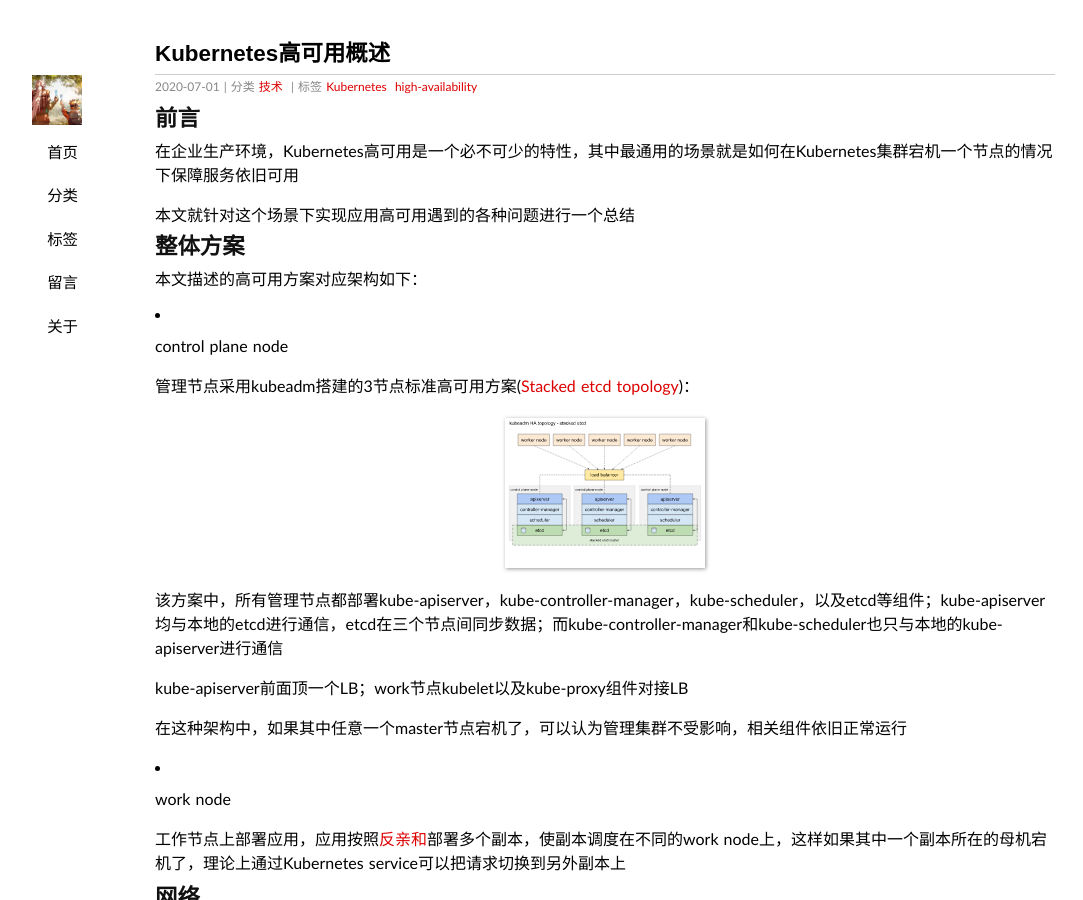
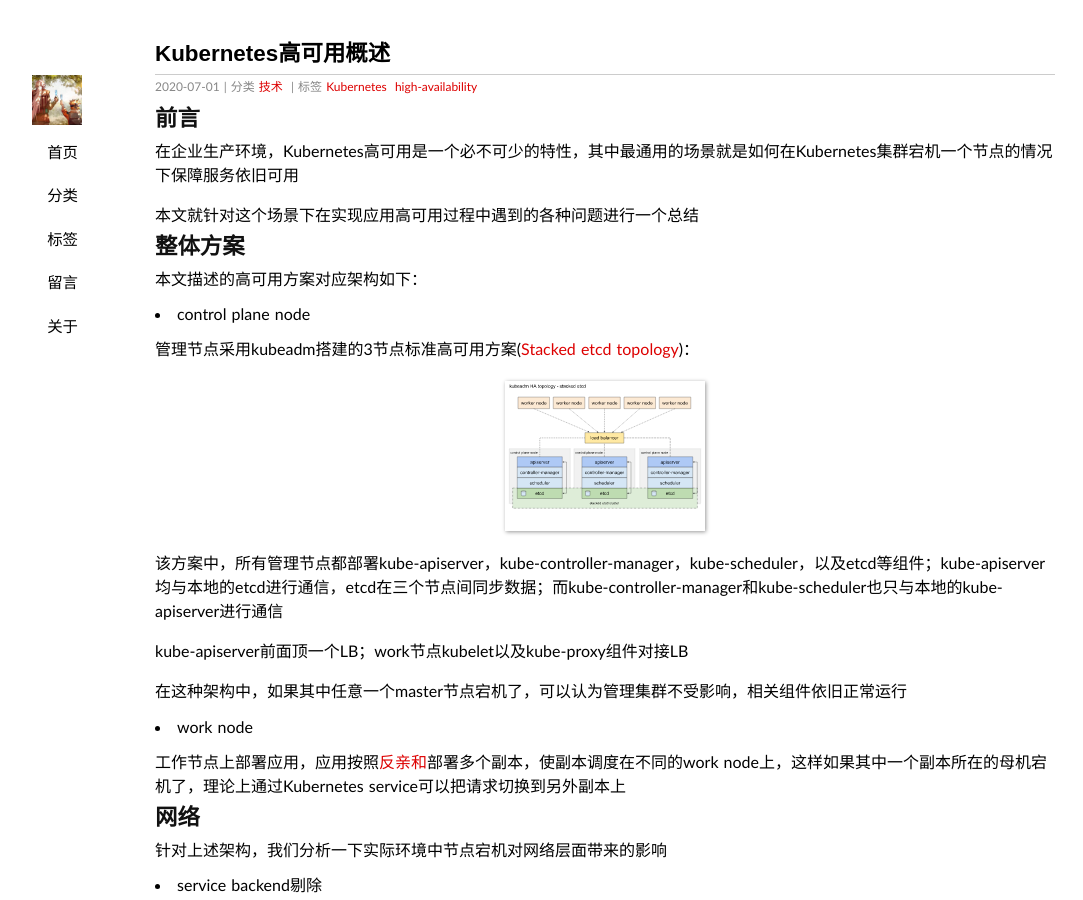
Before and after one commit to duyanghao/duyanghao.github.io, a Jekyll site: the page built from _posts/2020-6-2-kubernetes-ha.md, in a window 1280 px wide and 900 px high. Shown: the whole window, without its empty margins (35-1118 px from the left). Built offline with Jekyll 4.4.1, drawn with Linux system fonts in a browser that asks for light colours; some web fonts are replaced; comment, search, counter and statistics services are not loaded.

Commit message:
add kubernetes-ha
Signed-off-by: duyanghao <1294057873@qq.com>

```diff
--- a/_posts/2020-6-2-kubernetes-ha.md
+++ b/_posts/2020-6-2-kubernetes-ha.md
@@ -11,7 +11,7 @@
 
 在企业生产环境，Kubernetes高可用是一个必不可少的特性，其中最通用的场景就是如何在Kubernetes集群宕机一个节点的情况下保障服务依旧可用
 
-本文就针对这个场景下实现应用高可用遇到的各种问题进行一个总结
+本文就针对这个场景下在实现应用高可用过程中遇到的各种问题进行一个总结
 
 ## 整体方案
 
@@ -19,19 +19,19 @@
 
 * control plane node
 
-  管理节点采用kubeadm搭建的3节点标准高可用方案([Stacked etcd topology](https://kubernetes.io/docs/setup/production-environment/tools/kubeadm/ha-topology/#stacked-etcd-topology))：
+管理节点采用kubeadm搭建的3节点标准高可用方案([Stacked etcd topology](https://kubernetes.io/docs/setup/production-environment/tools/kubeadm/ha-topology/#stacked-etcd-topology))：
 
-  ![](/public/img/kubernetes_ha/kubeadm-ha-stacked-etcd.png)
+![](/public/img/kubernetes_ha/kubeadm-ha-stacked-etcd.png)
 
-  该方案中，所有管理节点都部署kube-apiserver，kube-controller-manager，kube-scheduler，以及etcd等组件；kube-apiserver均与本地的etcd进行通信，etcd在三个节点间同步数据；而kube-controller-manager和kube-scheduler也只与本地的kube-apiserver进行通信
+该方案中，所有管理节点都部署kube-apiserver，kube-controller-manager，kube-scheduler，以及etcd等组件；kube-apiserver均与本地的etcd进行通信，etcd在三个节点间同步数据；而kube-controller-manager和kube-scheduler也只与本地的kube-apiserver进行通信
 
-  kube-apiserver前面顶一个LB；work节点kubelet以及kube-proxy组件对接LB
+kube-apiserver前面顶一个LB；work节点kubelet以及kube-proxy组件对接LB
 
-  在这种架构中，如果其中任意一个master节点宕机了，可以认为管理集群不受影响，相关组件依旧正常运行
+在这种架构中，如果其中任意一个master节点宕机了，可以认为管理集群不受影响，相关组件依旧正常运行
 
 * work node
 
-  工作节点上部署应用，应用按照[反亲和](https://kubernetes.io/docs/concepts/scheduling-eviction/assign-pod-node/#more-practical-use-cases)部署多个副本，使副本调度在不同的work node上，这样如果其中一个副本所在的母机宕机了，理论上通过Kubernetes service可以把请求切换到另外副本上
+工作节点上部署应用，应用按照[反亲和](https://kubernetes.io/docs/concepts/scheduling-eviction/assign-pod-node/#more-practical-use-cases)部署多个副本，使副本调度在不同的work node上，这样如果其中一个副本所在的母机宕机了，理论上通过Kubernetes service可以把请求切换到另外副本上
 
 ## 网络
 
@@ -45,7 +45,7 @@
 
 这里答案是会有问题。因为service不会马上剔除掉宕机上对应的nginx pod，同时由于service常用的[iptables和ipvs代理模式](https://kubernetes.io/docs/concepts/services-networking/service/#proxy-mode-iptables)都没有实现`retry with another backend`()特性，所以在一段时间内访问会出现间歇性问题(如果请求轮询到挂掉的nginx pod上)，这里会存在一个访问失败间隔期
 
-![](/public/img/kubernetes_ha/kubernetes-iptables.png)
+![](/public/img/kubernetes_ha/kubernetes-iptables.svg)
 
 这个间隔期取决于service对应的endpoint什么时候踢掉宕机的pod。之后，kube-proxy会watch到endpoint变化，然后更新对应的iptables规则，使service访问后端列表恢复正常(也就是踢掉该pod)
 
```
Also changed, not shown: public/img/kubernetes_ha/kubernetes-iptables.svg (added).
